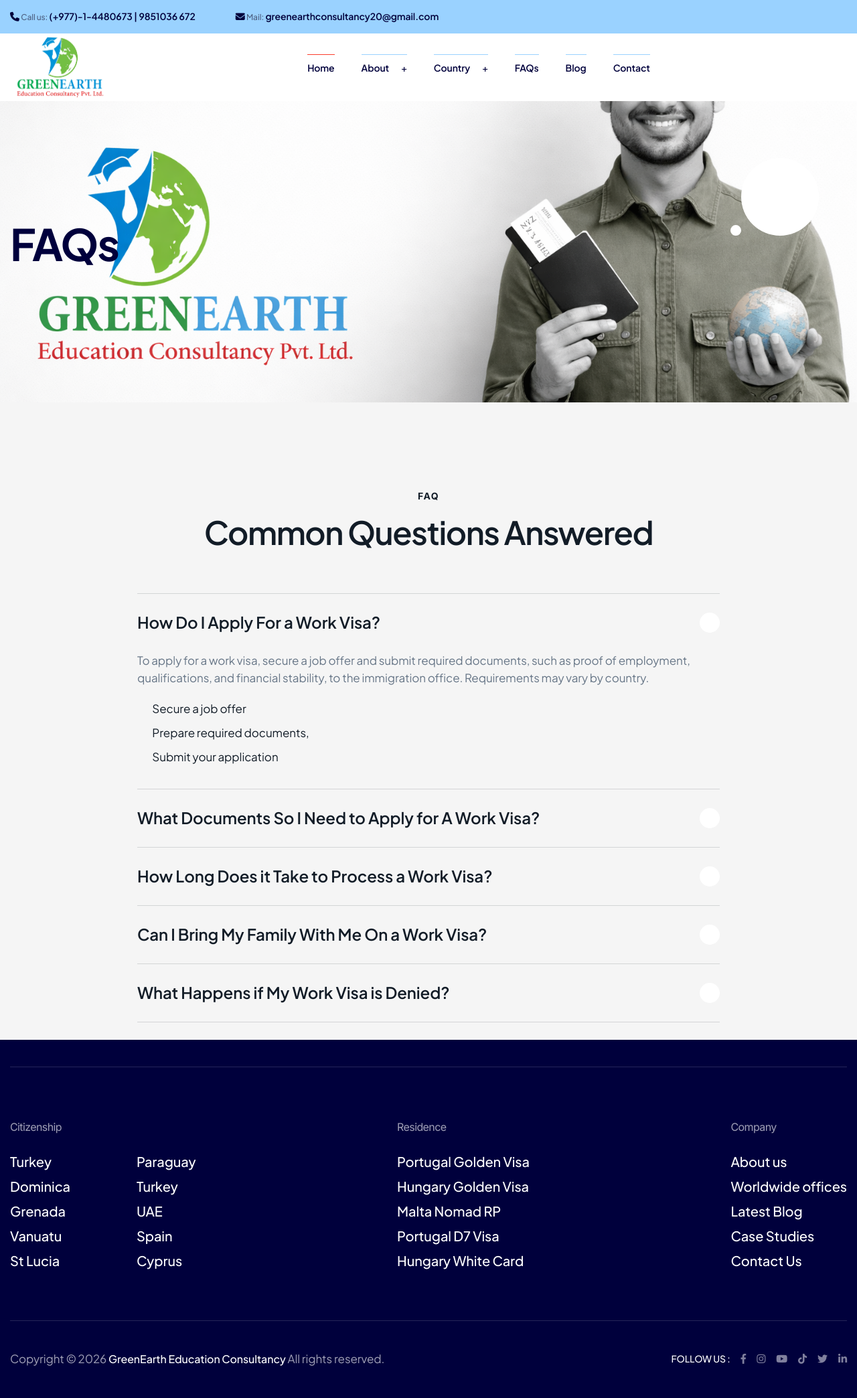
After one commit to BishnuThapa/consulting-GE, a Django app: page /faq/ in a window 1280 px wide. The commit adds this page. Shown: the whole page at 67% size. Run offline with Django 5.2, Linux system fonts and the light colour scheme; data comes from the database, SQL or seed files in the repository; some libraries are stand-ins or nearby versions.

Commit message:
add faq page

```diff
--- a/core/urls.py
+++ b/core/urls.py
@@ -13,7 +13,7 @@ urlpatterns = [
     path('director-message/', chairmanmessage, name='md-message'),
     # path('certification/', certification, name='certification'),
     # path('company-profile/', profile, name='profile'),
-    # path('available-job/', views.job, name='jobs'),
+    path('faq/', views.faq, name='faq'),
     # path('services/<slug:slug>/', service_detail, name='service-detail'),
     # path('company/<slug:slug>/', howwedo_detail, name='howwedo-detail'),
     path('<slug:slug>/', page, name="page-detail"),
--- a/core/views.py
+++ b/core/views.py
@@ -13,6 +13,10 @@ def index(request):
         'about': about,
     }
     return render(request, 'index.html',context)
+
+
+def faq(request):
+    return render(request, 'faq.html')
 
 def contact(request):
     return render(request, 'contact.html')
--- a/templates/base.html
+++ b/templates/base.html
@@ -166,6 +166,9 @@
                           >
                         </li>
                       </ul>
+                    </li>
+                    <li class="">
+                      <a href="{% url 'faq' %}"><span>FAQs</span></a>
                     </li>
                     <li class="">
                       <a href="{% url 'blog' %}"><span>Blog</span></a>
--- /dev/null
+++ b/templates/faq.html
@@ -0,0 +1,197 @@
+{% extends "base.html" %}
+{% block title %}
+Frequently Asked Questions |Greenearth Education Consultancy
+{% endblock title %}
+{% load static %}
+{% block content %}
+
+<main>
+  <!-- breadcrumb start -->
+  <section
+    class="breadcrumb pos-rel bg_img"
+    data-background="{% static 'assets/img/breadcrumb_bg.png' %}"
+  >
+    <div class="container">
+      <div class="breadcrumb__content">
+        <h2 class="breadcrumb__title">FAQs</h2>
+      </div>
+    </div>
+    <div class="breadcrumb__circle">
+      <span class="big" data-parallax='{"y" : 100, "scale" : 0.1}'></span>
+      <span class="small" data-parallax='{"y" : 100, "scale" : 0.1}'></span>
+    </div>
+    <div class="breadcrumb__shape">
+      <div class="shape shape--1">
+        <div class="shape-inner" data-parallax='{"x":-50,"y":80}'>
+          <img src="assets/img/shape/br_shape1.html" alt="" />
+        </div>
+      </div>
+      <div class="shape shape--2">
+        <div class="shape-inner" data-parallax='{"x":50,"y":-90}'>
+          <img src="assets/img/shape/br_shape2.html" alt="" />
+        </div>
+      </div>
+    </div>
+  </section>
+  <!-- breadcrumb end -->
+
+  <!-- faq start -->
+  <section class="faq pt-125" data-bg-color="#f5f5f5">
+    <div class="container">
+      <div
+        class="sec-title style-4 text-center mb-60 wow fadeInUp"
+        data-wow-delay="0ms"
+        data-wow-duration=".8s"
+      >
+        <span class="sub_title"
+          ><img src="assets/img/work-visa/magic-icon02.html" alt="" />faq<img
+            src="assets/img/work-visa/magic-icon.html"
+            alt=""
+        /></span>
+        <h1 class="title">Common questions answered</h1>
+      </div>
+      <div class="faq-wrap">
+        <ul class="accordion_box clearfix">
+          <li class="accordion block active-block">
+            <div class="acc-btn">
+              How Do I Apply For a Work Visa?
+              <span class="arrow"></span>
+            </div>
+            <div class="acc_body current">
+              <div class="content">
+                <p>
+                  To apply for a work visa, secure a job offer and submit
+                  required documents, such as proof of employment, <br />
+                  qualifications, and financial stability, to the immigration
+                  office. Requirements may vary by country.
+                </p>
+                <ul>
+                  <li><i class="far fa-check"></i>Secure a job offer</li>
+                  <li>
+                    <i class="far fa-check"></i>Prepare required documents,
+                  </li>
+                  <li><i class="far fa-check"></i>Submit your application</li>
+                </ul>
+              </div>
+            </div>
+          </li>
+          <li class="accordion block">
+            <div class="acc-btn">
+              What Documents So I Need to Apply for A Work Visa?
+              <span class="arrow"></span>
+            </div>
+            <div class="acc_body">
+              <div class="content">
+                <p>
+                  To apply for a work visa, secure a job offer and submit
+                  required documents, such as proof of employment, <br />
+                  qualifications, and financial stability, to the immigration
+                  office. Requirements may vary by country.
+                </p>
+                <ul>
+                  <li>
+                    <i class="far fa-check"></i>Comprehensive Visa Assistance
+                  </li>
+                  <li><i class="far fa-check"></i>Visa Category Expertise</li>
+                  <li>
+                    <i class="far fa-check"></i>Transparency and Communication
+                  </li>
+                </ul>
+              </div>
+            </div>
+          </li>
+          <li class="accordion block">
+            <div class="acc-btn">
+              How Long Does it Take to Process a Work Visa?
+              <span class="arrow"></span>
+            </div>
+            <div class="acc_body">
+              <div class="content">
+                <p>
+                  To apply for a work visa, secure a job offer and submit
+                  required documents, such as proof of employment, <br />
+                  qualifications, and financial stability, to the immigration
+                  office. Requirements may vary by country.
+                </p>
+                <ul>
+                  <li>
+                    <i class="far fa-check"></i>Comprehensive Visa Assistance
+                  </li>
+                  <li><i class="far fa-check"></i>Visa Category Expertise</li>
+                  <li>
+                    <i class="far fa-check"></i>Transparency and Communication
+                  </li>
+                </ul>
+              </div>
+            </div>
+          </li>
+          <li class="accordion block">
+            <div class="acc-btn">
+              Can I Bring My Family With Me On a Work Visa?
+              <span class="arrow"></span>
+            </div>
+            <div class="acc_body">
+              <div class="content">
+                <p>
+                  To apply for a work visa, secure a job offer and submit
+                  required documents, such as proof of employment, <br />
+                  qualifications, and financial stability, to the immigration
+                  office. Requirements may vary by country.
+                </p>
+                <ul>
+                  <li>
+                    <i class="far fa-check"></i>Comprehensive Visa Assistance
+                  </li>
+                  <li><i class="far fa-check"></i>Visa Category Expertise</li>
+                  <li>
+                    <i class="far fa-check"></i>Transparency and Communication
+                  </li>
+                </ul>
+              </div>
+            </div>
+          </li>
+          <li class="accordion block">
+            <div class="acc-btn">
+              What Happens if My Work Visa is Denied?
+              <span class="arrow"></span>
+            </div>
+            <div class="acc_body">
+              <div class="content">
+                <p>
+                  To apply for a work visa, secure a job offer and submit
+                  required documents, such as proof of employment, <br />
+                  qualifications, and financial stability, to the immigration
+                  office. Requirements may vary by country.
+                </p>
+                <ul>
+                  <li>
+                    <i class="far fa-check"></i>Comprehensive Visa Assistance
+                  </li>
+                  <li><i class="far fa-check"></i>Visa Category Expertise</li>
+                  <li>
+                    <i class="far fa-check"></i>Transparency and Communication
+                  </li>
+                </ul>
+              </div>
+            </div>
+          </li>
+        </ul>
+      </div>
+      <div class="faq-shape">
+        <img src="assets/img/work-visa/faq-shape.html" alt="" />
+        <div
+          class="shape wow fadeInLeft"
+          data-wow-delay="0ms"
+          data-wow-duration=".8s"
+        >
+          <div data-parallax='{"x":30,"y":0}'>
+            <img src="assets/img/work-visa/flan02.html" alt="" />
+          </div>
+        </div>
+      </div>
+    </div>
+  </section>
+  <!-- faq end -->
+</main>
+
+{% endblock content %}
```
Also changed, not shown: templates/index.html (+93 -162 lines).
